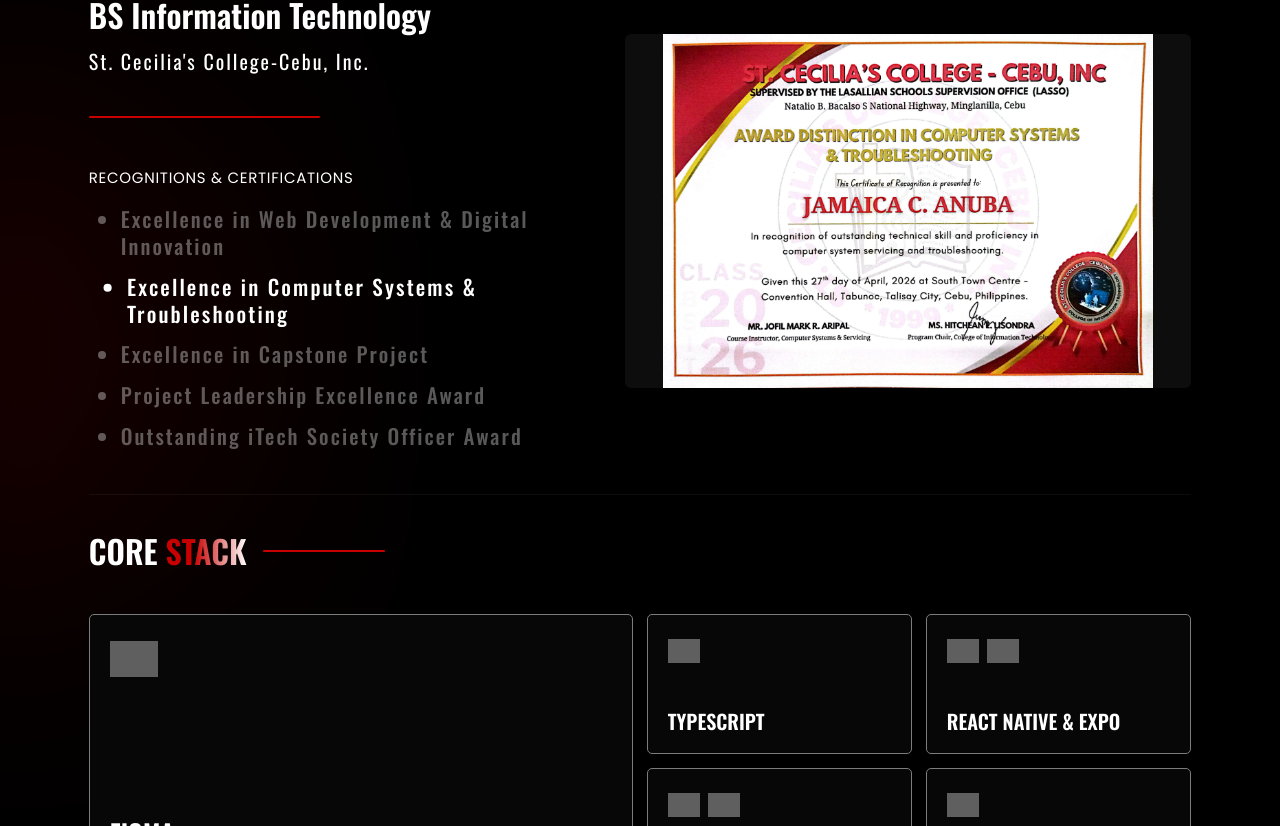
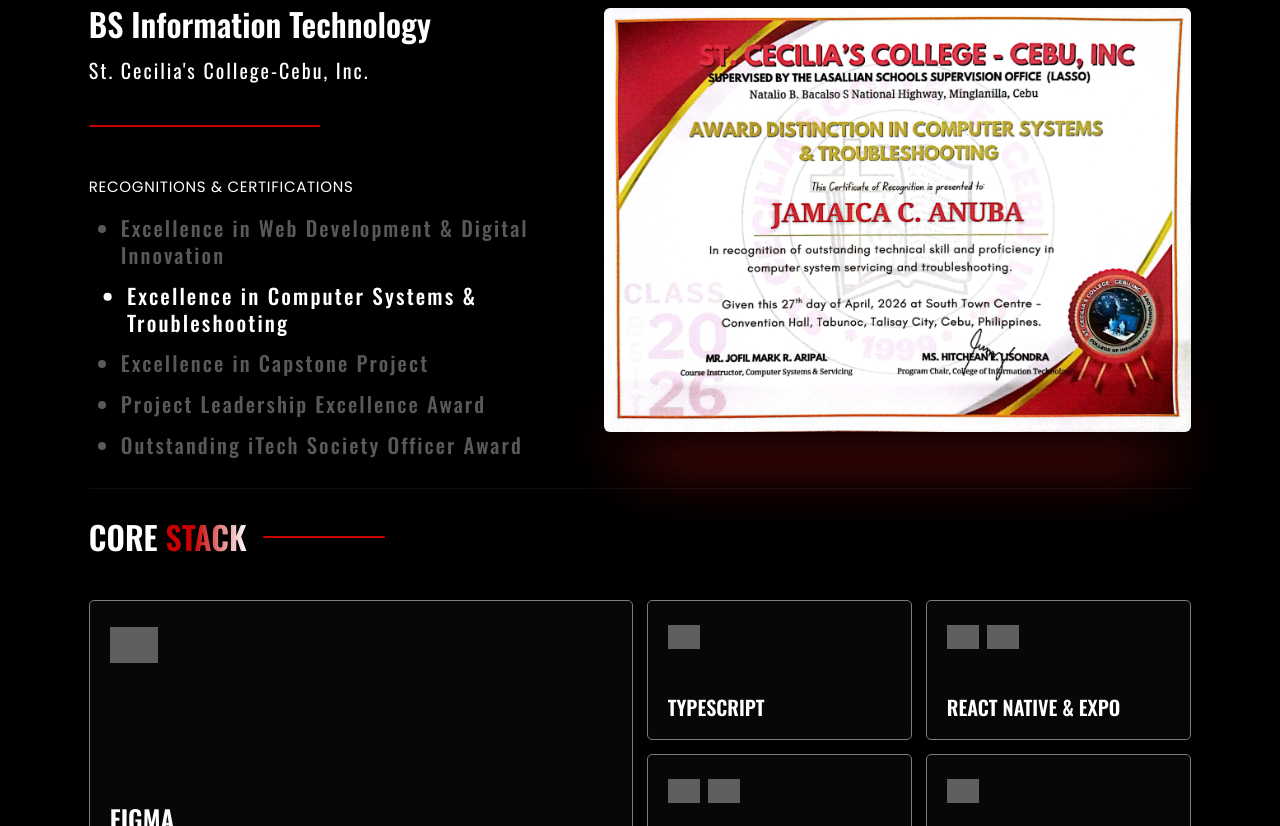
Before and after one commit to JaiAnoba/Portfolio, a React (Vite) app: page / in a window 1280 px wide. Shown: the part 3034-3860 px from the top of the page. Built offline with nearby package versions, Linux system fonts and the light colour scheme; grey boxes are pictures that could not be loaded; a web font is replaced by a local one.

Commit message:
resized certs pic

```diff
--- a/src/components/Foundation.css
+++ b/src/components/Foundation.css
@@ -3,18 +3,6 @@
   padding: 4rem 5.55rem 5rem;
   overflow: hidden;
   isolation: isolate;
-}
-
-.foundation-glow-left {
-  position: absolute;
-  width: 117px;
-  height: 374px;
-  background: var(--red-dark);
-  left: -35px;
-  top: 30%;
-  z-index: 0;
-  filter: blur(80px);
-  pointer-events: none;
 }
 
 .foundation-heading {
@@ -41,12 +29,12 @@
 /* ── Main Top Layout Grid ── */
 .foundation-main-grid {
   display: grid;
-  grid-template-columns: 1fr 1.2fr;
+  grid-template-columns: 1fr 1.3fr;
   gap: 4rem;
   align-items: center;
   position: relative;
   z-index: 1;
-  margin-bottom: 2rem;
+  margin-bottom: 0.5rem;
 }
 
 .foundation-degree {
@@ -99,51 +87,76 @@
 }
 
 /* ── Single Certificate Canvas (No Stacking) ── */
+.foundation-right-canvas,
+.certificate-single-container {
+  overflow: visible !important;
+}
+
 .foundation-right-canvas {
+  position: relative;
   display: flex;
   justify-content: center;
   align-items: center;
   width: 100%;
-  min-height: 440px;
+  min-height: 520px;
 }
 
 .certificate-single-container {
   position: relative;
   width: 100%;
-  max-width: 680px;
-  aspect-ratio: 16 / 10;
+  max-width: 780px;
+  display: flex;
+  justify-content: center;
+  align-items: center;
+}
+
+/* Bright Drop Underglow Shadow */
+.foundation-glow-shadow {
+  position: absolute;
+  width: 90%;
+  height: 25px;
+  background: #ff1a1a;
+  left: 5%;
+  bottom: -15px;
+  z-index: 2;
+  filter: blur(35px);
+  pointer-events: none;
+  opacity: 0.95;
+  mix-blend-mode: screen;
 }
 
 .certificate-solo-frame {
-  position: absolute;
-  inset: 0;
+  position: relative;
   width: 100%;
-  height: 100%;
+  height: auto;
   border-radius: 6px;
   background: #0d0d0d;
   box-shadow: 0 15px 40px rgba(0, 0, 0, 0.85);
   overflow: hidden;
   transition: opacity 0.8s cubic-bezier(0.25, 1, 0.5, 1);
+  display: none;
 }
 
-.certificate-asset-render {
-  width: 100%;
-  height: 100%;
-  object-fit: contain;
+.certificate-solo-frame.solo-active {
   display: block;
-}
-
-/* ── Transition States ── */
-.certificate-solo-frame.solo-active {
   opacity: 1;
   z-index: 5;
   pointer-events: auto;
 }
 
 .certificate-solo-frame.solo-hidden {
+  display: none;
+  position: absolute;
+  inset: 0;
   opacity: 0;
   z-index: 1;
   pointer-events: none;
+}
+
+.certificate-asset-render {
+  width: 100%;
+  height: auto;
+  display: block;
 }
 
 /* ── Lower Core Tech Grid Space ── */
@@ -152,7 +165,7 @@
   z-index: 1;
   width: 100%;
   border-top: 1px solid rgba(255, 255, 255, 0.05);
-  padding-top: 2rem;
+  padding-top: 1.5rem;
 }
 
 .foundation-stack-header {
@@ -278,10 +291,15 @@
   .foundation-main-grid {
     grid-template-columns: 1fr;
     gap: 3.5rem;
-    margin-bottom: 2.5rem;
+    margin-bottom: 1.5rem;
   }
-  .foundation-right-canvas { min-height: 380px; }
+  .foundation-right-canvas { min-height: 440px; }
   .stack-grid { grid-template-columns: repeat(3, 1fr); }
+  .foundation-glow-shadow {
+    width: 90%;
+    left: 5%;
+    bottom: -10px;
+  }
 }
 
 @media (max-width: 768px) {
@@ -295,7 +313,7 @@
   .foundation-school { font-size: 1.1rem; margin-bottom: 2rem; }
   .foundation-awards { font-size: 1.1rem; padding-left: 1.25rem; }
   .stack-grid { grid-template-columns: repeat(2, 1fr); }
-  .certificate-single-container { max-width: 500px; }
+  .certificate-single-container { max-width: 580px; }
 }
 
 @media (max-width: 480px) {
--- a/src/components/Foundation.tsx
+++ b/src/components/Foundation.tsx
@@ -106,8 +106,6 @@
 
   return (
     <section className="foundation" id="foundation">
-      <div className="red-glow foundation-glow-left" aria-hidden />
-
       <h2 className="foundation-heading">
         <span>THE</span>
         <span className="foundation-script">Foundation</span>
@@ -137,6 +135,8 @@
 
         <div className="foundation-right-canvas">
           <div className="certificate-single-container">
+            <div className="foundation-glow-shadow" aria-hidden />
+
             {AWARDS.map((award, index) => {
               const isActive = index === activeAwardIndex
 
```
